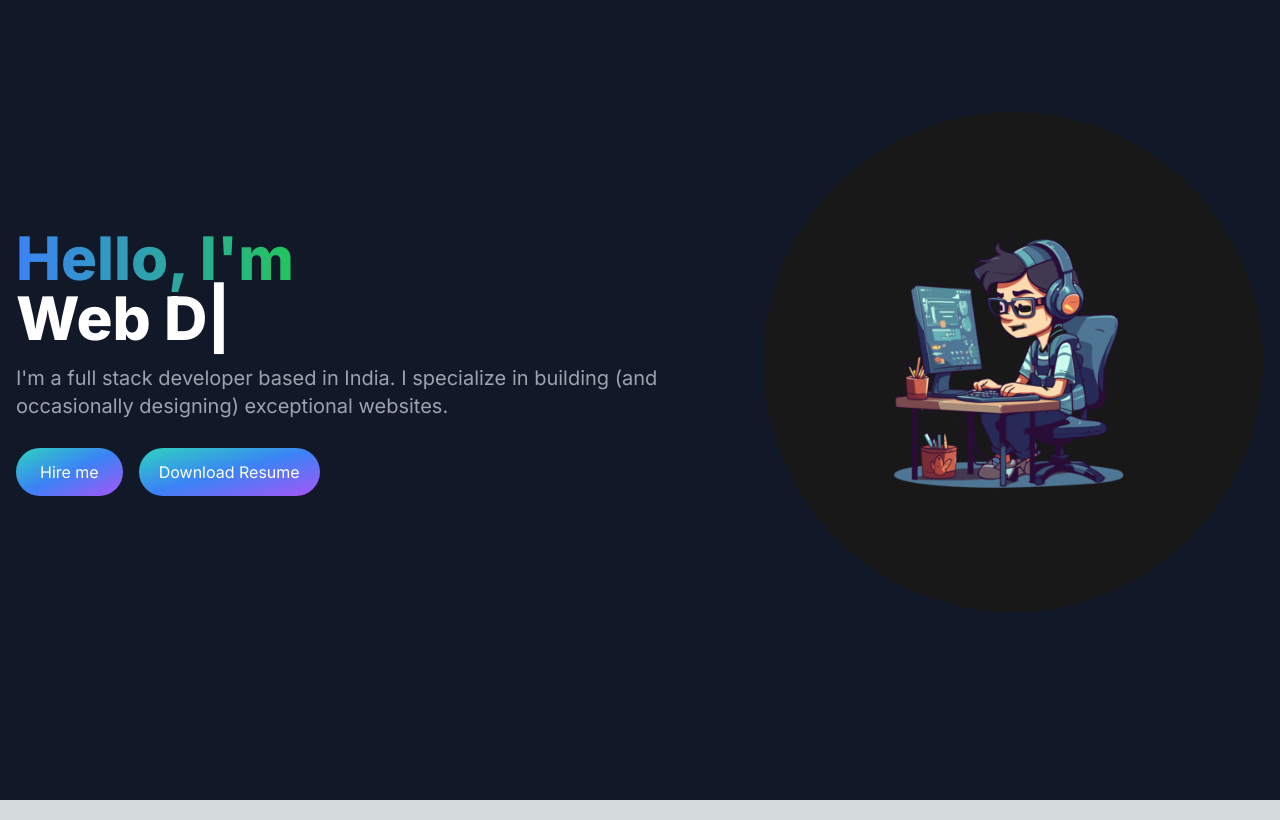
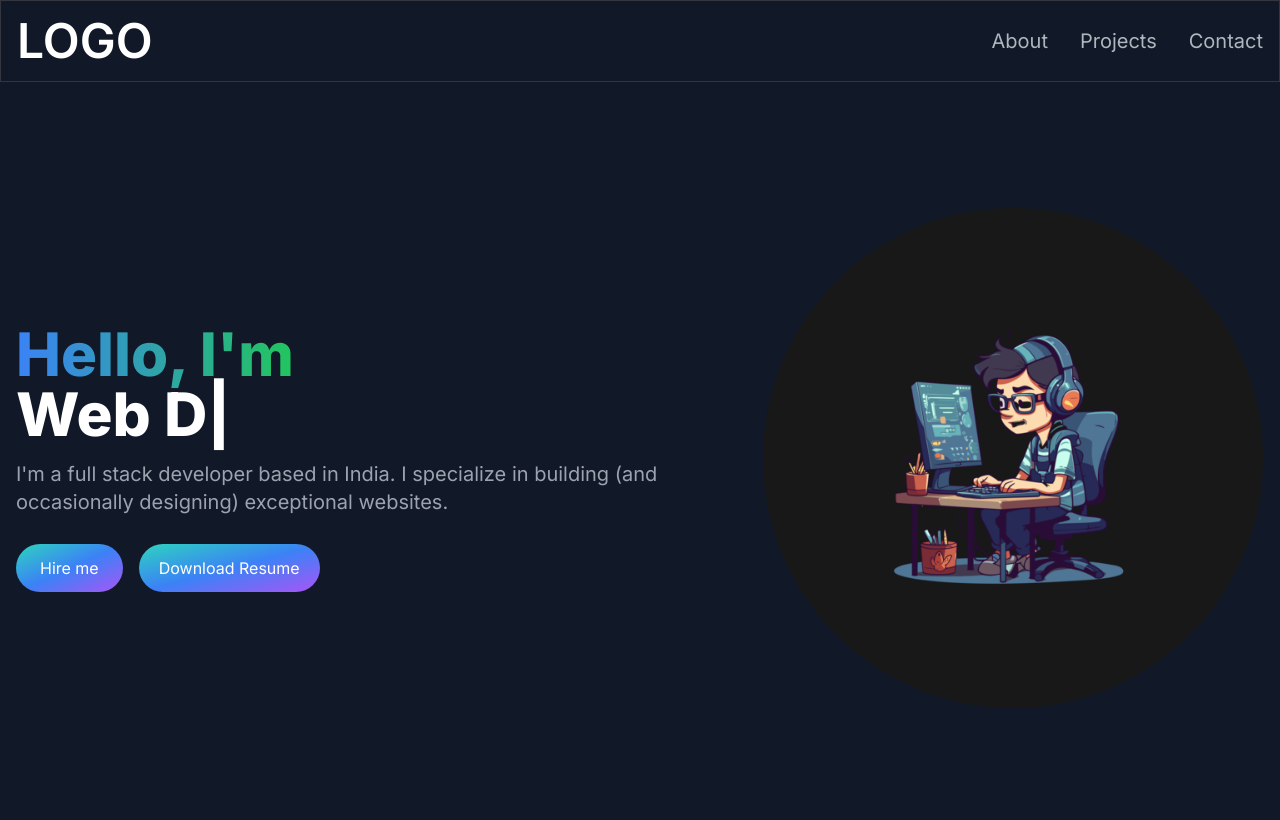
Before and after one commit to nischay-chauhan/Portfolio, a Next.js app in the folder portfolio/portfolio/: page / in a window 1280 px wide. Built offline with nearby package versions, Linux system fonts and the light colour scheme.

Commit message:
Frontpage pt:1

```diff
--- /dev/null
+++ b/portfolio/portfolio/app/components/MenuOverlay.jsx
@@ -0,0 +1,16 @@
+import React from "react";
+import NavLink from "./NavLink";
+
+const MenuOverlay = ({ links }) => {
+  return (
+    <ul className="flex flex-col py-4 items-center">
+      {links.map((link, index) => (
+        <li key={index}>
+          <NavLink href={link.path} title={link.title} />
+        </li>
+      ))}
+    </ul>
+  );
+};
+
+export default MenuOverlay;
--- /dev/null
+++ b/portfolio/portfolio/app/components/NavLink.jsx
@@ -0,0 +1,14 @@
+import Link from "next/link";
+
+const NavLink = ({ href, title }) => {
+  return (
+    <Link
+      href={href}
+      className="block py-2 pl-3 pr-4 text-[#ADB7BE] sm:text-xl rounded md:p-0 hover:text-white"
+    >
+      {title}
+    </Link>
+  );
+};
+
+export default NavLink;
--- /dev/null
+++ b/portfolio/portfolio/app/components/Navbar.jsx
@@ -0,0 +1,67 @@
+"use client";
+import Link from "next/link";
+import React, { useState } from "react";
+import NavLink from "./NavLink";
+import { Bars3Icon, XMarkIcon } from "@heroicons/react/24/solid";
+import MenuOverlay from "./MenuOverlay";
+
+const navLinks = [
+  {
+    title: "About",
+    path: "#about",
+  },
+  {
+    title: "Projects",
+    path: "#projects",
+  },
+  {
+    title: "Contact",
+    path: "#contact",
+  },
+];
+
+const Navbar = () => {
+  const [navbarOpen, setNavbarOpen] = useState(false);
+
+  return (
+    <nav className="fixed mx-auto border border-[#33353F] top-0 left-0 right-0 z-10  bg-opacity-100">
+      <div className="flex container lg:py-4 flex-wrap items-center justify-between mx-auto px-4 py-2">
+        <Link
+          href={"/"}
+          className="text-2xl md:text-5xl text-white font-semibold"
+        >
+          LOGO
+        </Link>
+        <div className="mobile-menu block md:hidden">
+          {!navbarOpen ? (
+            <button
+              onClick={() => setNavbarOpen(true)}
+              className="flex items-center px-3 py-2 border rounded border-slate-200 text-slate-200 hover:text-white hover:border-white"
+            >
+              <Bars3Icon className="h-5 w-5" />
+            </button>
+          ) : (
+            <button
+              onClick={() => setNavbarOpen(false)}
+              className="flex items-center px-3 py-2 border rounded border-slate-200 text-slate-200 hover:text-white hover:border-white"
+            >
+              <XMarkIcon className="h-5 w-5" />
+            </button>
+          )}
+        </div>
+        <div className="menu hidden md:block md:w-auto" id="navbar">
+          <ul className="flex p-4 md:p-0 md:flex-row md:space-x-8 mt-0">
+            {navLinks.map((link, index) => (
+              <li key={index}>
+                <NavLink href={link.path} title={link.title} />
+              </li>
+            ))}
+          </ul>
+        </div>
+      </div>
+      {navbarOpen ? <MenuOverlay links={navLinks} /> : null}
+    </nav>
+  );
+};
+
+export default Navbar;
--- a/portfolio/portfolio/app/page.js
+++ b/portfolio/portfolio/app/page.js
@@ -1,10 +1,12 @@
 import React from 'react';
 import HeroSection from './components/HeroSection';
+import Navbar from './components/Navbar';
 
 export default function Home() {
   return (
     <main className="flex min-h-screen flex-col bg-gray-900">
-    <div className='container mx-auto  px-4 py-12'>
+    <Navbar />
+    <div className='container mt-24 mx-auto  px-4 py-12'>
       <HeroSection />
       </div>
     </main>
--- a/portfolio/portfolio/package.json
+++ b/portfolio/portfolio/package.json
@@ -9,9 +9,11 @@
     "lint": "next lint"
   },
   "dependencies": {
+    "@heroicons/react": "^2.1.1",
     "next": "14.0.4",
     "react": "^18",
     "react-dom": "^18",
+    "react-icons": "^4.12.0",
     "react-type-animation": "^3.2.0"
   },
   "devDependencies": {
```
Also changed, not shown: 1 other file (tests, documents, lock files or other folders).
